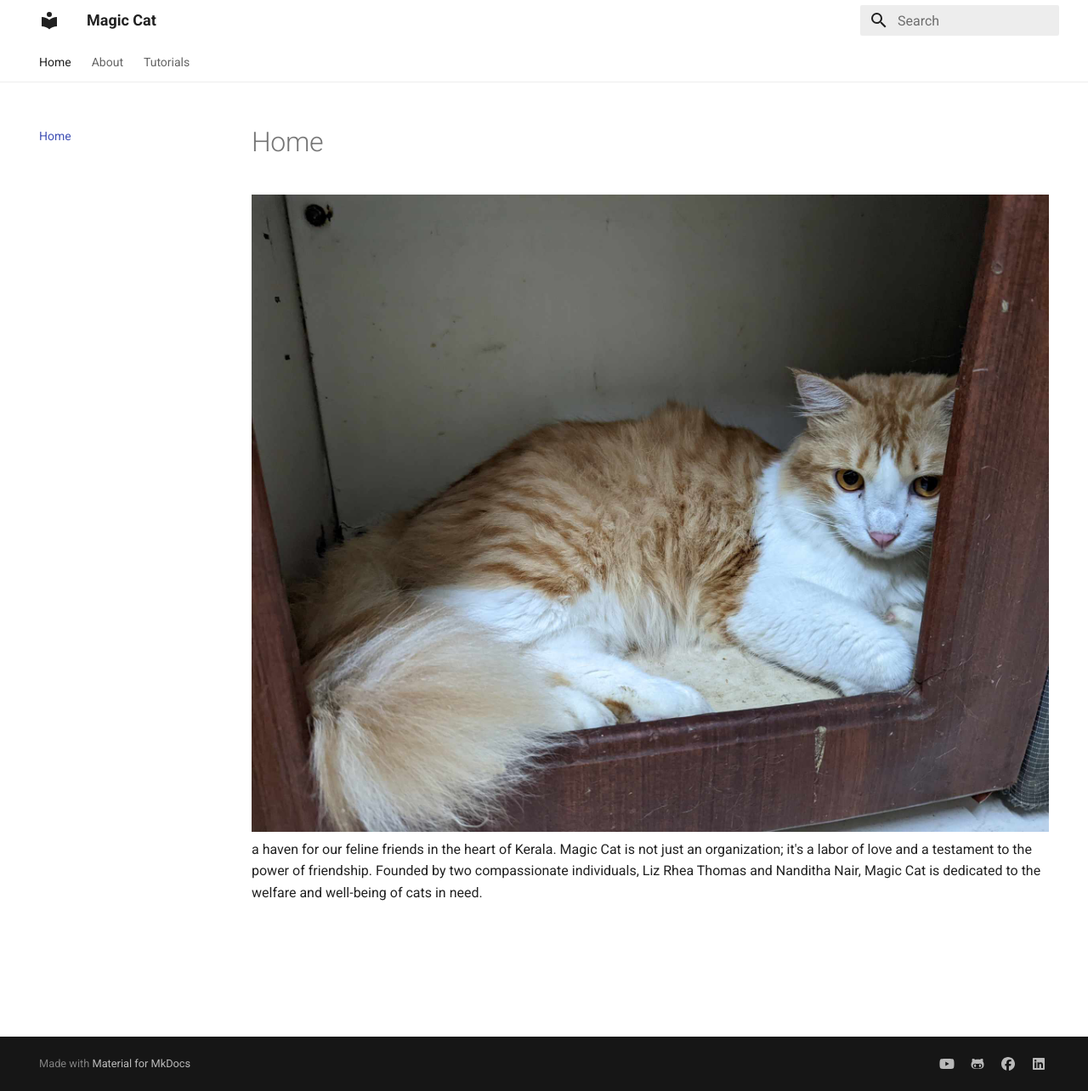
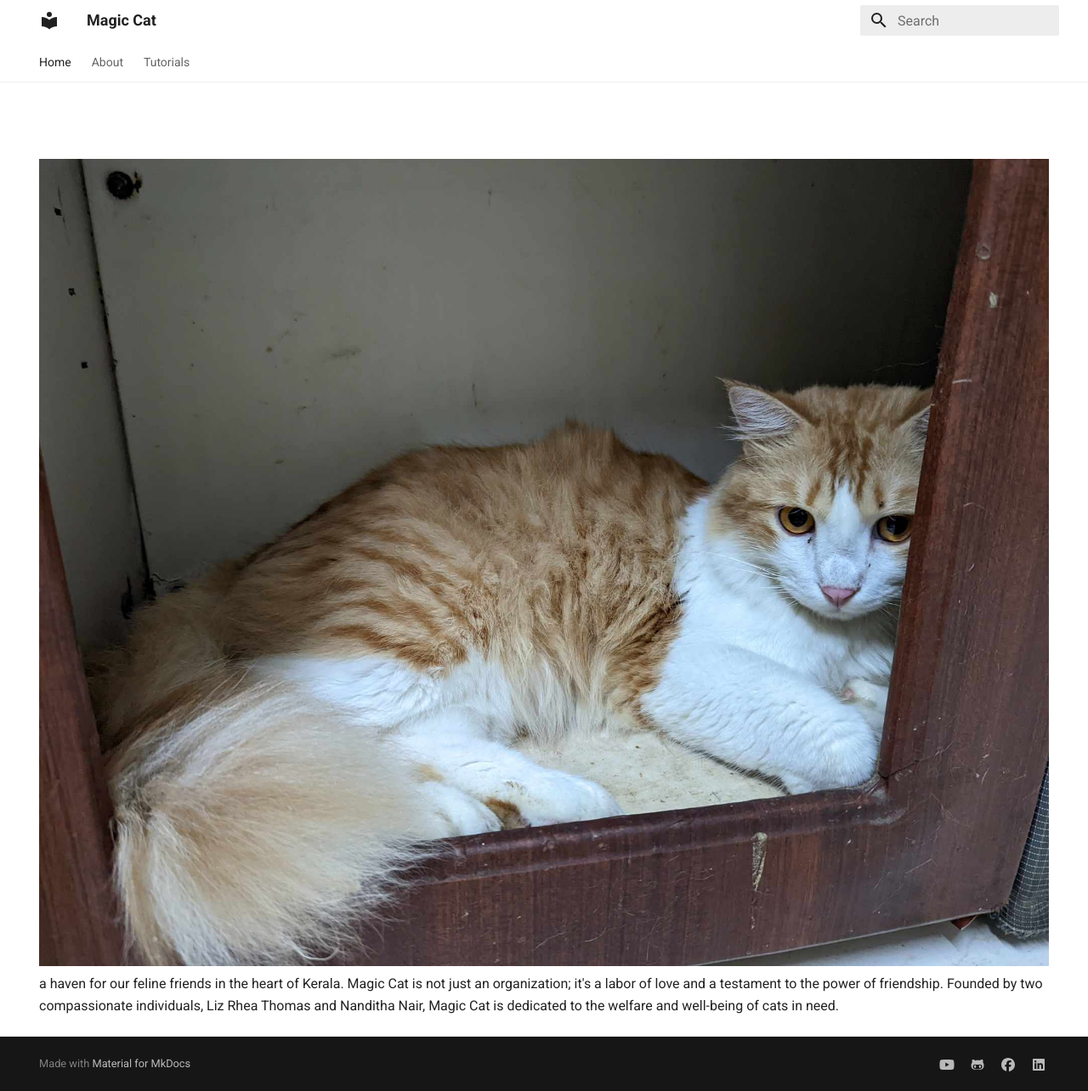
Before and after one commit to MagicCatIn/magiccat.github.io, an MkDocs documentation site: the page built from docs/index.md, in a window 1280 px wide and 1284 px high. Shown: the whole window at 85% size. Built offline with MkDocs 1.6.1 and Material for MkDocs 9.7.7, drawn with Linux system fonts in a browser that asks for light colours.

Commit message:
Update index.md

```diff
--- a/docs/index.md
+++ b/docs/index.md
@@ -1,3 +1,8 @@
-# Home
+---
+hide:
+  - navigation
+  - toc
+---
+#
 ![](./images/manjan.jpg)
 a haven for our feline friends in the heart of Kerala. Magic Cat is not just an organization; it's a labor of love and a testament to the power of friendship. Founded by two compassionate individuals, Liz Rhea Thomas and Nanditha Nair, Magic Cat is dedicated to the welfare and well-being of cats in need.
```
